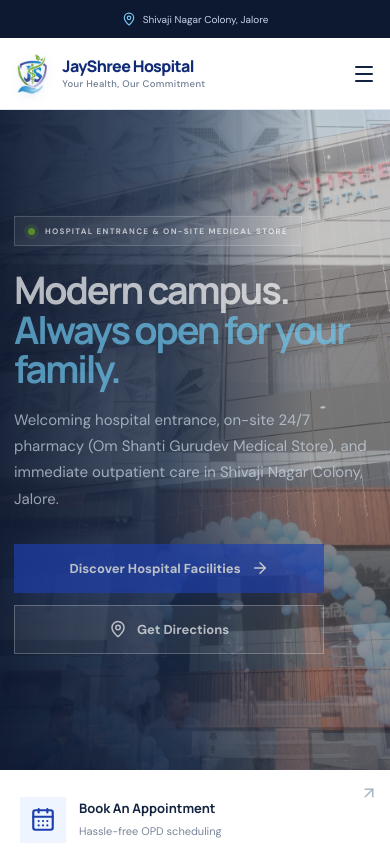
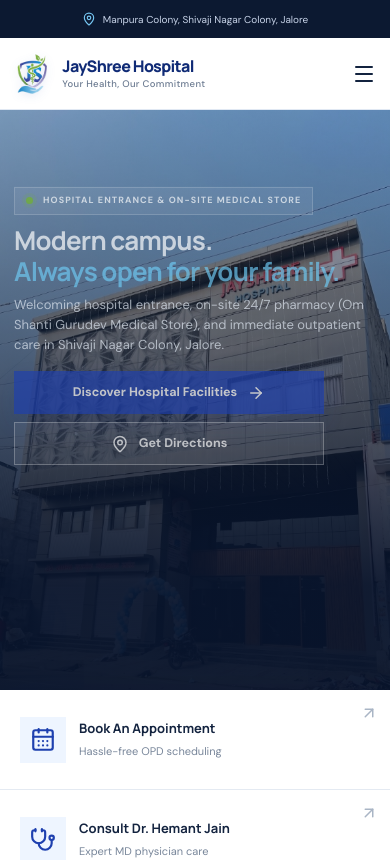
Before and after one commit to Shankarsuthar27/jay-shree-hospital, a React (Vite) app: page / in a window 390 px wide. Shown: the top 860 px of the page. Built offline with nearby package versions, Linux system fonts and the light colour scheme; the HTML template or start-up script is replaced by a standard one.

Commit message:
feat: use vertical hospital facade for mobile hero view and optimize mobile typography

```diff
--- a/src/App.tsx
+++ b/src/App.tsx
@@ -86,7 +86,9 @@ function Header() {
         <div className="shell utility-inner">
           <div className="utility-group">
             <a href={MAP_URL} target="_blank" rel="noreferrer">
-              <MapPin size={14} /> Shivaji Nagar Colony, Jalore
+              <MapPin size={14} /> Manpura Colony, Shivaji Nagar Colony, Jalore
+
+
             </a>
             <span><Clock3 size={14} /> Open 24 Hours</span>
           </div>
@@ -200,17 +202,28 @@ function Hero() {
 
   return (
     <section className="hero">
+      {/* Mobile hero image: dedicated vertical building facade view */}
+      <img
+        src="/images/hero-mobile.jpg"
+        alt="JayShree Hospital building facade"
+        className="hero-mobile-bg"
+      />
+
+      {/* Desktop hero slideshow */}
+      <div className="hero-desktop-slides">
         <AnimatePresence mode="popLayout">
           <motion.img
             key={current.image}
             src={current.image}
             alt={current.badge}
+            className="hero-desktop-img"
             initial={{ opacity: 0, scale: 1.04 }}
             animate={{ opacity: 1, scale: 1 }}
             exit={{ opacity: 0 }}
             transition={{ duration: 1.1 }}
           />
         </AnimatePresence>
+      </div>
       <div className="hero-overlay" />
       <div className="shell hero-inner">
         <motion.div
@@ -652,6 +665,7 @@ function PageHero({ title, crumb, image }: { title: string; crumb: string; image
 
 const galleryImages = [
   ['/images/main1.jpg', 'JayShree Hospital modern exterior facade', 'Exterior'],
+  ['/images/hero-mobile.jpg', 'JayShree Hospital full building architecture & signage', 'Exterior'],
   ['/images/entrance.jpg', 'Hospital main entrance & 24/7 medical store', 'Exterior'],
   ['/images/main2.jpg', 'Hospital entrance and patient access', 'Exterior'],
   ['/images/ambulance.jpg', '24/7 JayShree Hospital Emergency Ambulance Unit', 'Exterior'],
--- a/src/index.css
+++ b/src/index.css
@@ -57,7 +57,9 @@ a { color: inherit; text-decoration: none; }
 @keyframes pulse { 50% { transform: scale(1.13); } }
 .menu-button { display: none; border: 0; background: transparent; color: var(--ink); }
 .hero { height: 690px; position: relative; overflow: hidden; color: white; }
-.hero > img { position: absolute; inset: 0; width: 100%; height: 100%; object-fit: cover; object-position: center 35%; }
+.hero-mobile-bg { display: none; }
+.hero-desktop-slides { position: absolute; inset: 0; width: 100%; height: 100%; }
+.hero-desktop-img { position: absolute; inset: 0; width: 100%; height: 100%; object-fit: cover; object-position: center 35%; }
 .hero-overlay { position: absolute; inset: 0; background: linear-gradient(90deg, rgba(8,20,44,.92) 0%, rgba(11,30,61,.73) 43%, rgba(15,23,42,.15) 80%), linear-gradient(0deg, rgba(8,18,37,.45), transparent 45%); }
 .hero-inner { position: relative; height: 100%; display: flex; align-items: center; }
 .hero-content { width: 680px; margin-top: -24px; }
@@ -293,7 +295,14 @@ footer { background: #09162d; color: #9baac0; padding-top: 75px; }
 @media (max-width: 800px) {
   .section { padding: 75px 0; }.utility-right { display: none; }.utility-inner { justify-content: center; }.utility-group { gap: 14px; }
   .nav-actions { display: none; }.header { height: 72px; }.shell { width: min(100% - 28px,1180px); }
-  .hero { height: 700px; }.hero h1 { font-size: 44px; }.hero-content { width: 100%; }.hero-content > p { font-size: 15px; }
+  .hero-desktop-slides { display: none; }
+  .hero-mobile-bg { display: block; position: absolute; inset: 0; width: 100%; height: 100%; object-fit: cover; object-position: center top; }
+  .hero-overlay { background: linear-gradient(180deg, rgba(8,20,44,.28) 0%, rgba(9,22,48,.62) 42%, rgba(8,20,44,.95) 82%); }
+  .hero { height: auto; min-height: 620px; }
+  .hero-inner { align-items: flex-end; padding-top: 90px; padding-bottom: 40px; }
+  .hero-content { width: 100%; margin-top: 0; }
+  .hero h1 { font-size: 34px; line-height: 1.15; margin: 14px 0 12px; }
+  .hero-content > p { font-size: 14.5px; line-height: 1.6; }
   .hero-controls { bottom: 50px; }.quick-wrap { margin-top: 0; width: 100%; }.quick-grid { grid-template-columns: 1fr 1fr; }.quick-grid > a { min-height: 120px; }
   .about-grid, .doctor-grid, .emergency-grid, .appointment-grid, .contact-split { grid-template-columns: 1fr; }.about-grid, .emergency-grid { gap: 50px; }.about-images { max-width: 600px; }.emergency-photo-card img { height: 360px; }
   .stats { grid-template-columns: 1fr 1fr; }.stats div:nth-child(2){border-right:0}.stats div:nth-child(-n+2){border-bottom:1px solid var(--line)}
@@ -306,7 +315,13 @@ footer { background: #09162d; color: #9baac0; padding-top: 75px; }
 }
 @media (max-width: 540px) {
   .utility-group span { display: none; }.utility { font-size: 10px; }.logo-copy b { font-size: 16px; }.logo-img { height: 42px; max-width: 40px; }
-  .hero { height: 660px; }.hero h1 { font-size: 38px; }.hero-badge { font-size: 8px; }.hero-buttons { flex-direction: column; align-items: stretch; width: 100%; max-width: 310px; }
+  .hero { height: auto; min-height: 580px; }
+  .hero-inner { padding-top: 70px; padding-bottom: 26px; }
+  .hero-badge { font-size: 9px; padding: 6px 11px; letter-spacing: .12em; }
+  .hero h1 { font-size: 26px; line-height: 1.2; letter-spacing: -.03em; margin: 10px 0 8px; }
+  .hero-content > p { font-size: 13px; line-height: 1.55; color: #e2eaf4; }
+  .hero-buttons { flex-direction: column; align-items: stretch; width: 100%; max-width: 310px; margin-top: 16px; gap: 8px; }
+  .hero-buttons .button { min-height: 43px; padding: 0 16px; font-size: 12.5px; }
   .hero-controls { display: none; }.quick-grid { grid-template-columns: 1fr; }.quick-grid > a { min-height: 100px; border-right: 0; }
   .section-title h2, .appointment-copy h2 { font-size: 33px; }.about-images { height: 380px; }.about-main { height: 315px; width: 92%; }.about-small { height: 160px; }.experience { width: 160px; left: 0; bottom: 0; }.emergency-photo-card img { height: 260px; }.emergency-cta-group { flex-direction: column; align-items: stretch; }.investigations-card-grid { grid-template-columns: 1fr; gap: 14px; }.investigation-card { min-height: 135px; padding: 20px 18px; }
   .check-list { grid-template-columns: 1fr; }.stats { margin-top: 60px; }.stats div { padding: 20px 8px; flex-direction: column; gap: 4px; text-align:center}.stats span{max-width:none}
```
Also changed, not shown: public/images/hero-mobile.jpg (added). Lines whose indentation alone changed are shown as unchanged.
